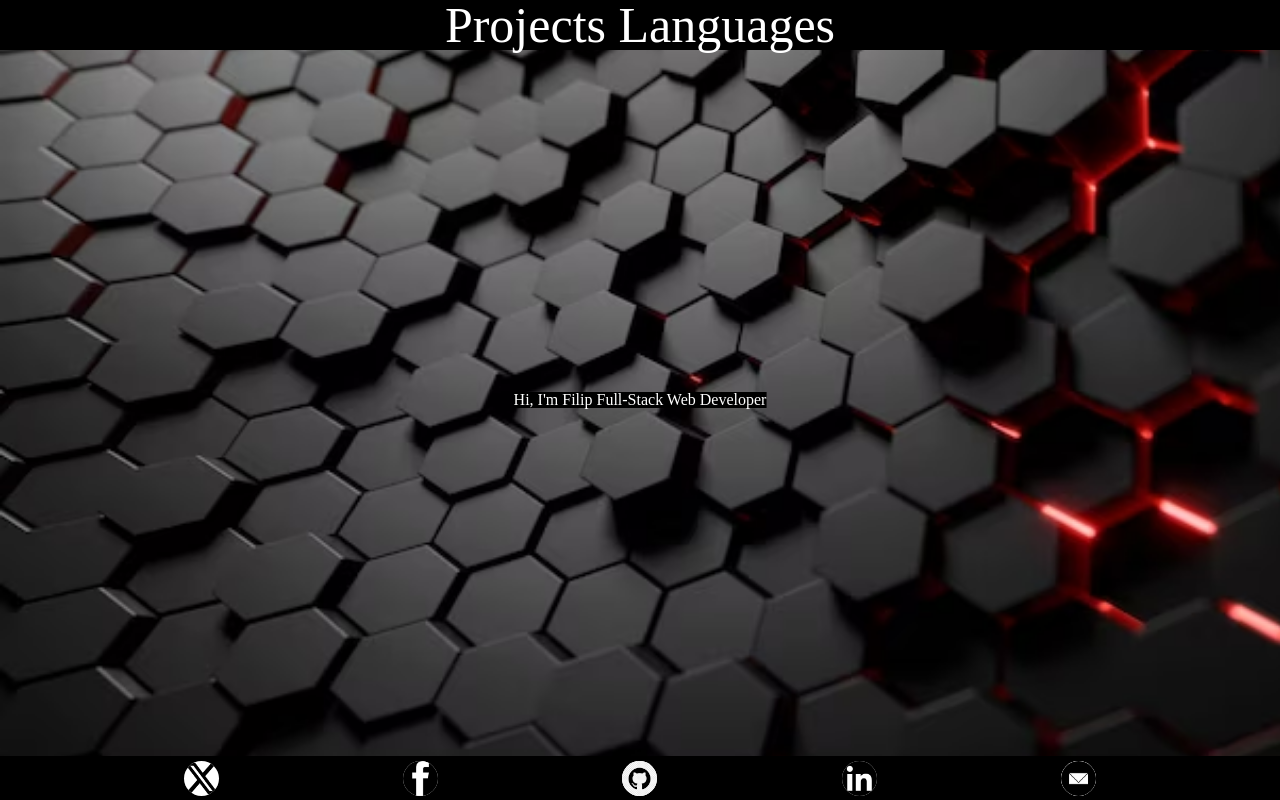
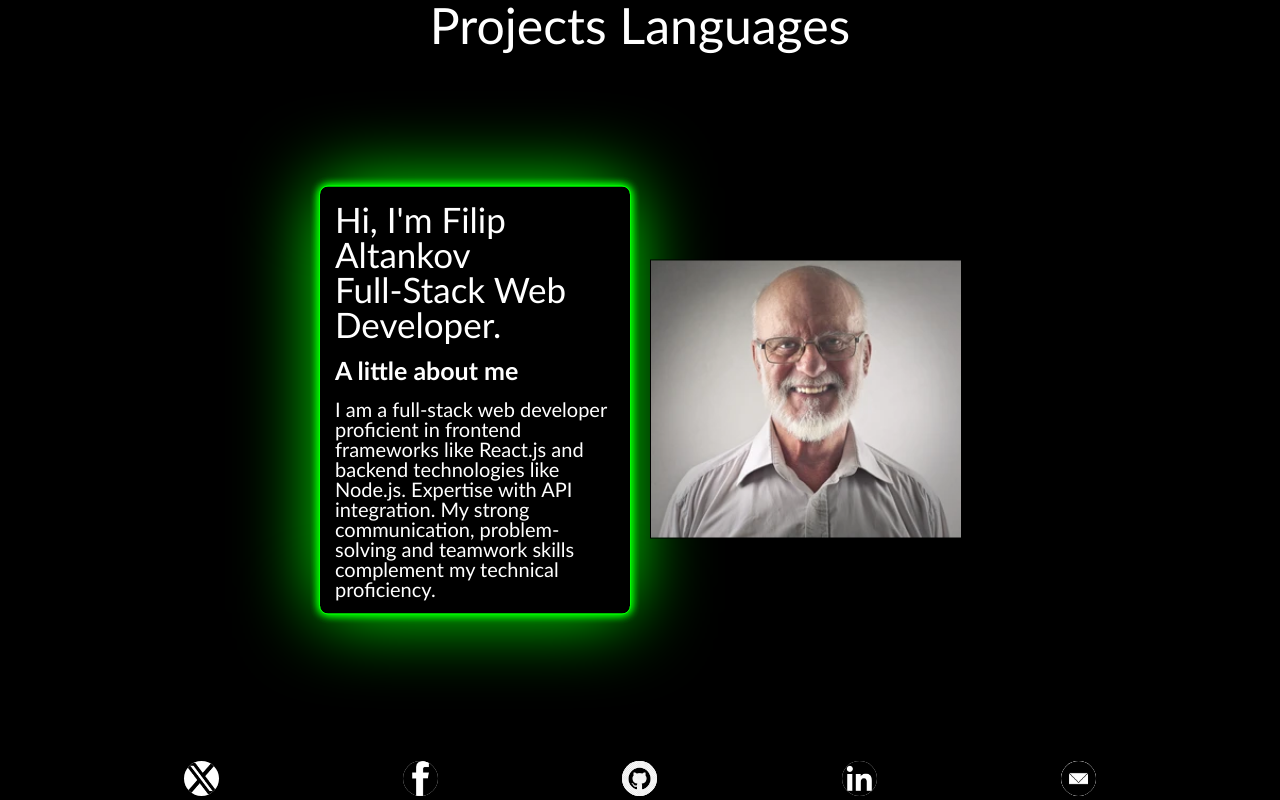
Before and after one commit to FilipAcodes/webdevfinal-Vanier-College, a Next.js app: page / in a window 1280 px wide. Built offline with nearby package versions, Linux system fonts and the light colour scheme.

Commit message:
mainpage css

```diff
--- a/app/MainBody/MainBody.js
+++ b/app/MainBody/MainBody.js
@@ -1,9 +1,30 @@
 import React from "react";
 import "./mainbody.css";
+import randomman from "./randommansmiling.png";
+
 export const MainBody = () => {
   return (
-    <div>
-      <h1 className="mainlayout">Hi, I'm Filip Full-Stack Web Developer</h1>
+    <div className="mainlayout">
+      <div className="text-container">
+        <div className="intro">
+          <h1 className="headerintro">
+            Hi, I'm Filip Altankov
+            <br /> Full-Stack Web Developer.
+          </h1>
+          <br />
+          <p className="aboutme">A little about me</p>
+          <br />
+          <p className="description">
+            I am a full-stack web developer proficient in frontend frameworks
+            like React.js and backend technologies like Node.js. Expertise with
+            API integration. My strong communication, problem-solving and
+            teamwork skills complement my technical proficiency.
+          </p>
+        </div>
+      </div>
+      <div className="img-container">
+        <img src={randomman.src} className="profileimg" alt="randomMan" />
+      </div>
     </div>
   );
 };
--- a/app/MainBody/mainbody.css
+++ b/app/MainBody/mainbody.css
@@ -4,5 +4,43 @@
   left: 50%;
   transform: translate(-50%, -50%);
   color: white;
-  background-color: black;
+  display: flex;
+  align-items: center;
 }
+
+.text-container {
+  flex: 1;
+}
+
+.img-container {
+  flex: 1;
+  margin-left: 20px;
+}
+
+.intro {
+  background: rgba(0, 0, 0, 0.5);
+  box-shadow: 0 0 10px #00ff00, 0 0 10px #00ff00, 0 0 10px #00ff00,
+    0 0 80px #00ff00;
+  outline: 1px solid #00ff00;
+  border-radius: 8px;
+  padding: 15px;
+}
+
+.profileimg {
+  width: 100%;
+  height: auto;
+  border: 1px solid black;
+}
+
+.headerintro {
+  font-size: 35px;
+}
+
+.aboutme {
+  font-weight: bold;
+  font-size: 25px;
+}
+
+.description {
+  font-size: 20px;
+}
--- a/app/cssreset.css
+++ b/app/cssreset.css
@@ -90,6 +90,7 @@ video {
   font-size: 100%;
   font: inherit;
   vertical-align: baseline;
+  font-family: "Gill Sans", "Gill Sans MT", Calibri, "Trebuchet MS", sans-serif;
 }
 /* HTML5 display-role reset for older browsers */
 article,
--- a/app/mainpage.css
+++ b/app/mainpage.css
@@ -1,9 +1,7 @@
 .landingpage {
   width: 100%;
   height: 100%;
-  background-image: url(./backgroundimg.avif);
-  background-repeat: no-repeat;
-  background-size: cover;
+  background-color: black;
   position: absolute;
   top: 50%;
   left: 50%;
```
Also changed, not shown: app/MainBody/randommansmiling.png (added), app/backgroundimg.avif (deleted).
